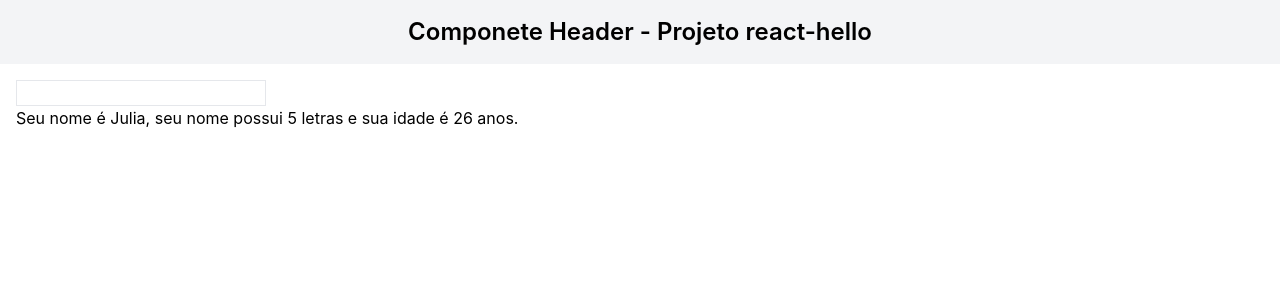
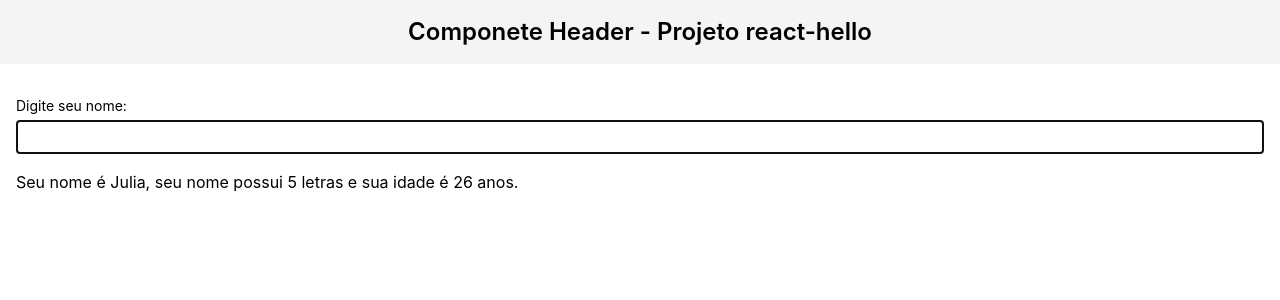
Before and after one commit to JuliaJPereira/react-hello-pos-xp, a React (Create React App) app: page / in a window 1280 px wide. Shown: the top 300 px of the page. Built offline with nearby package versions, Linux system fonts and the light colour scheme.

Commit message:
Aula 2.6 React-hello – Estado com useState

```diff
--- a/src/App.js
+++ b/src/App.js
@@ -1,19 +1,38 @@
+import { useState } from 'react';
 import { Header } from './components/Header';
 import { Main } from './components/Main';
 // import { Test } from './components/Test';
 
 export default function App() {
-  console.log('Teste no console do navegador');
+  const [name, setName] = useState('Julia');
+
+  // uma função dentro de outra é chamada de closure no React
+  function handleNameChange(event) {
+    const newName = event.target.value;
+    setName(newName);
+  }
 
   return (
     // React só pode retornar um elemento, então usamos um fragmento para englobar os dois elementos que queremos retornar.
     <>
       <Header size="large">Componete Header - Projeto react-hello</Header>
       <Main>
-        <input className="border" type="text" />
+        <div className="flex flex-col my-4">
+          <label className="text-sm mb-1" htmlFor="inputName">
+            Digite seu nome:
+          </label>
+          <input
+            autoFocus
+            id="inputName"
+            className="border p-1"
+            type="text"
+            onChange={handleNameChange}
+          />
+        </div>
         <p>
           {/* usamos chaves para inserir variáveis no JSX */}
-          Seu nome é Julia, seu nome possui 5 letras e sua idade é 26 anos.
+          Seu nome é {name}, seu nome possui {name.length} letras e sua idade é
+          26 anos.
         </p>
       </Main>
     </>
```
